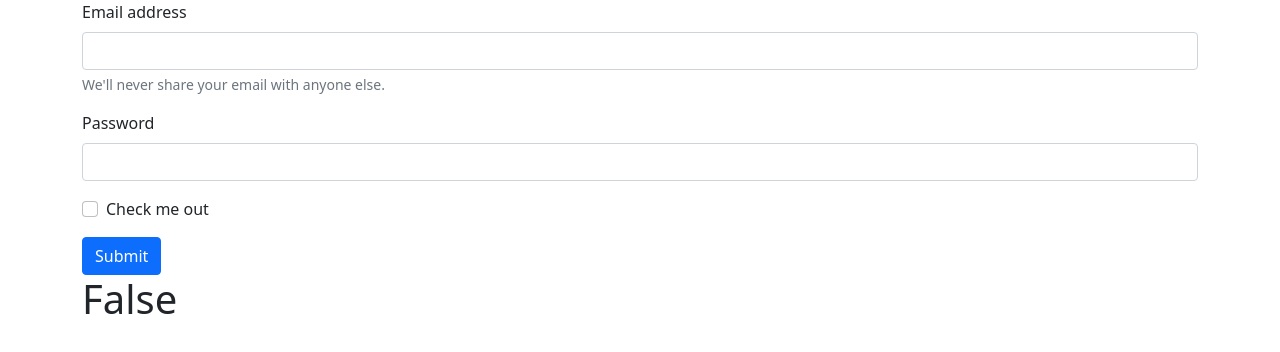
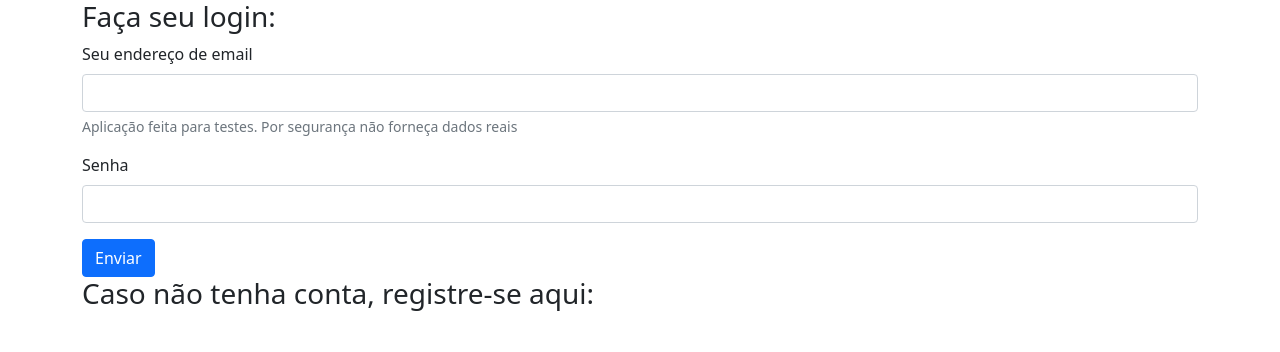
Before and after one commit to rafaelcmorais02/front-garagem, a React (Create React App) app: page / in a window 1280 px wide. Shown: the top 352 px of the page. Built offline with nearby package versions, Linux system fonts and the light colour scheme.

Commit message:
Feat router garages com redirecionamento de informaçoes de login

```diff
--- a/package.json
+++ b/package.json
@@ -9,6 +9,7 @@
     "axios": "^0.26.0",
     "react": "^17.0.2",
     "react-dom": "^17.0.2",
+    "react-router-dom": "^6.2.1",
     "react-scripts": "5.0.0",
     "web-vitals": "^2.1.4"
   },
--- a/src/App.css
+++ /dev/null
@@ -1,38 +0,0 @@
-.App {
-  text-align: center;
-}
-
-.App-logo {
-  height: 40vmin;
-  pointer-events: none;
-}
-
-@media (prefers-reduced-motion: no-preference) {
-  .App-logo {
-    animation: App-logo-spin infinite 20s linear;
-  }
-}
-
-.App-header {
-  background-color: #282c34;
-  min-height: 100vh;
-  display: flex;
-  flex-direction: column;
-  align-items: center;
-  justify-content: center;
-  font-size: calc(10px + 2vmin);
-  color: white;
-}
-
-.App-link {
-  color: #61dafb;
-}
-
-@keyframes App-logo-spin {
-  from {
-    transform: rotate(0deg);
-  }
-  to {
-    transform: rotate(360deg);
-  }
-}
--- a/src/App.js
+++ b/src/App.js
@@ -1,10 +1,10 @@
-import './App.css';
-import Login from './components/login/Login';
+import Routes from './Routes'
 
 function App() {
+
   return (
     <div className='container-sm'>
-      <Login />
+      <Routes />
     </div>
   );
 }
--- /dev/null
+++ b/src/Routes.js
@@ -0,0 +1,18 @@
+import React from "react";
+import { Route, Routes, BrowserRouter } from "react-router-dom";
+
+import Login from "./components/login/Login";
+import Garages from "./components/garages/Garages";
+
+const webRoutes = () => {
+    return (
+        <BrowserRouter>
+            <Routes>
+                <Route element={<Login></Login>} path="/" exact />
+                <Route element={<Garages></Garages>} path="/garages" exact />
+            </Routes>
+        </BrowserRouter>
+    )
+}
+
+export default webRoutes;
--- /dev/null
+++ b/src/components/garages/Garages.js
@@ -0,0 +1,13 @@
+import React from "react";
+import { useLocation } from "react-router-dom";
+
+const Garages = () => {
+    const state = useLocation()
+    const email = state.state.data.email
+    return (
+        <h1>
+            Bem vindo {email}
+        </h1>
+    )
+}
+export default Garages
--- a/src/components/login/Login.js
+++ b/src/components/login/Login.js
@@ -1,15 +1,24 @@
-import React, { useState } from 'react'
+import React, { useEffect } from 'react'
 import axios from 'axios'
+import { useNavigate } from "react-router-dom";
 
 const Login = () => {
-    const [connectionStatus, setConnectionStatus] = useState(false)
-    const handlerSubmit = () => {
+    useEffect(() => {
+        const authentication = localStorage.getItem('authentication')
+        if (authentication) {
+            console.log(`Informação armazenada localmente${authentication}`)
+        }
+    }, [])
+    let navigate = useNavigate();
+    const handleSubmit = (event) => {
+        window.alert('Algo foi enviado')
         const email = document.getElementById('email').value
         const password = document.getElementById('password').value
         const data = JSON.stringify({
             "username": email,
             "password": password
         });
+        event.preventDefault()
 
         const config = {
             method: 'post',
@@ -23,33 +32,36 @@ const Login = () => {
         axios(config)
             .then((data) => {
                 window.alert('chamada realizada com sucesso')
-                setConnectionStatus(true)
                 console.log(data)
+                const authentication = {
+                    token: data.data.token,
+                    user: email,
+                    password: password
+                }
+                navigate('/garages', { state: { data: data.data } })
+                localStorage.setItem("authentication", JSON.stringify(authentication));
             })
             .catch((error) => {
                 window.alert('erro ao realizar a chamada')
-                console.log(error)
+                console.log(error.request.response)
             })
     }
     return (
         <>
-            <form>
+            <form onSubmit={handleSubmit}>
+                <h3>Faça seu login:</h3>
                 <div className="mb-3">
-                    <label htmlFor="email" className="form-label">Email address</label>
+                    <label htmlFor="email" className="form-label">Seu endereço de email</label>
                     <input type="email" className="form-control" id="email" aria-describedby="emailHelp" />
-                    <div id="emailHelp" className="form-text">We'll never share your email with anyone else.</div>
+                    <div id="emailHelp" className="form-text">Aplicação feita para testes. Por segurança não forneça dados reais</div>
                 </div>
                 <div className="mb-3">
-                    <label htmlFor="password" className="form-label">Password</label>
+                    <label htmlFor="password" className="form-label">Senha</label>
                     <input type="password" className="form-control" id="password" />
                 </div>
-                <div className="mb-3 form-check">
-                    <input type="checkbox" className="form-check-input" id="exampleCheck1" />
-                    <label className="form-check-label" htmlFor="exampleCheck1">Check me out</label>
-                </div>
-                <button type="button" className="btn btn-primary" onClick={handlerSubmit}>Submit</button>
-                <h1>{connectionStatus ? 'True' : 'False'}</h1>
+                <button type="submit" className="btn btn-primary">Enviar</button>
             </form>
+            <h3>Caso não tenha conta, registre-se aqui:</h3>
         </>
     )
 }
```
Also changed, not shown: 1 other file (tests, documents, lock files or other folders).
